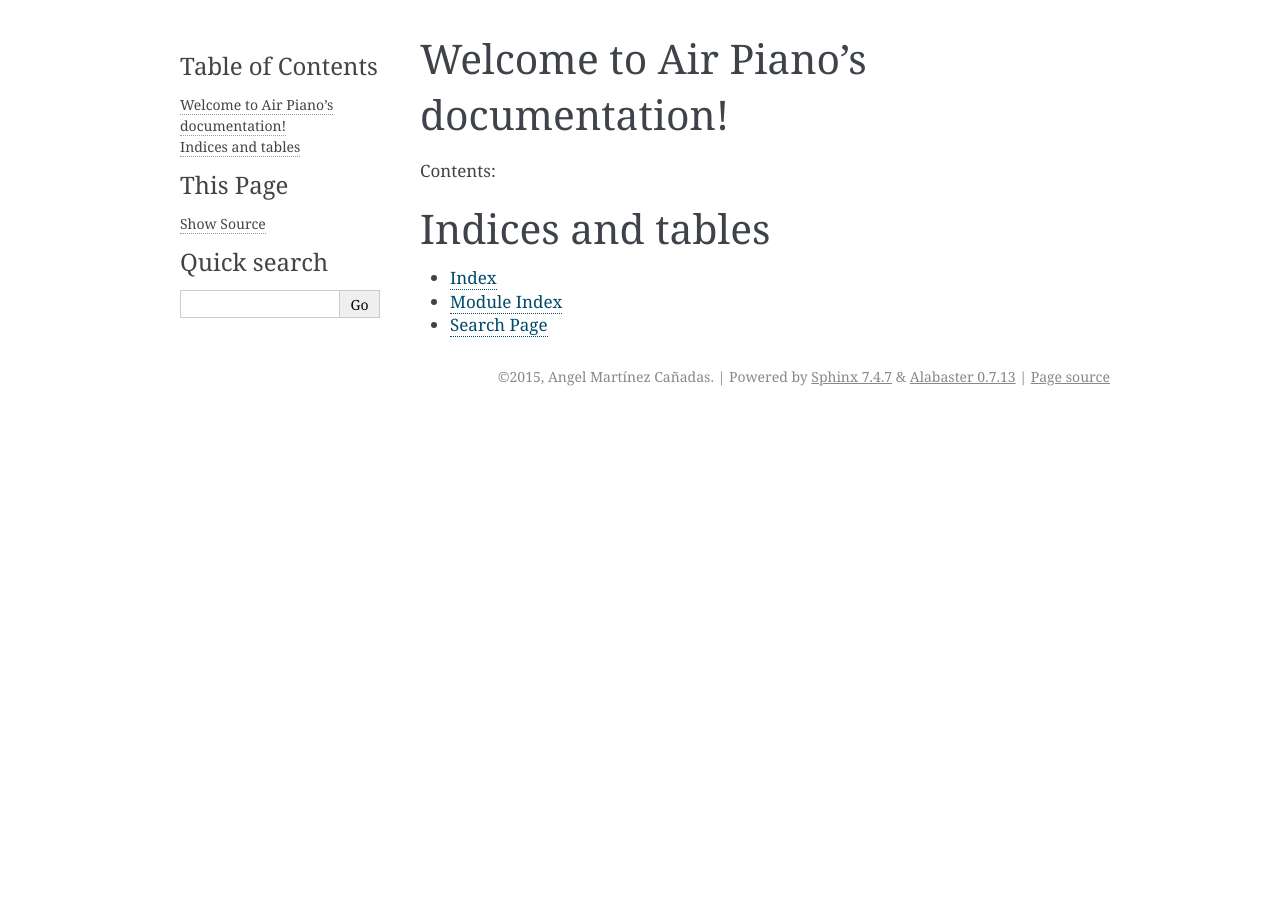
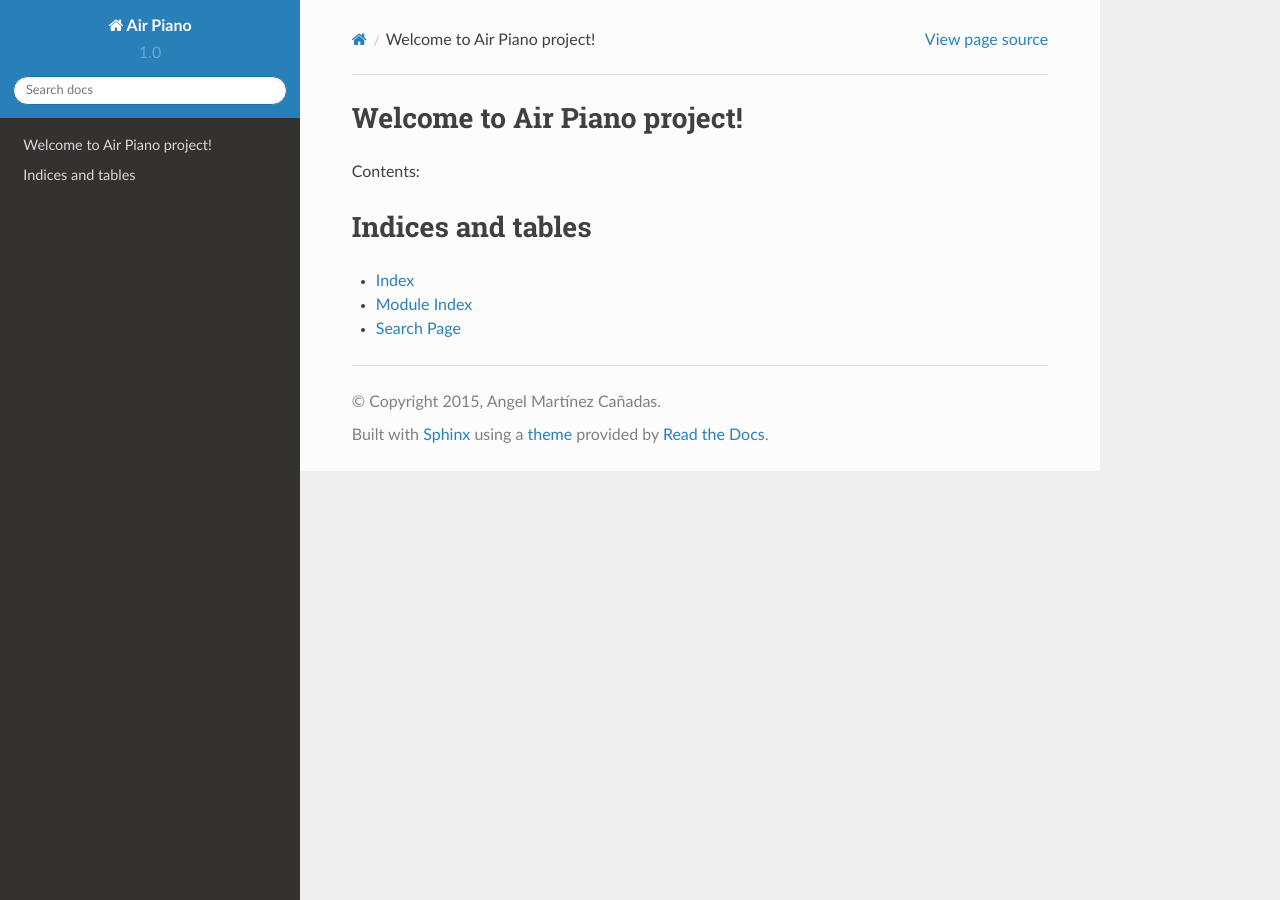
Before and after one commit to amcanadas/raspberry-pi-air-piano, a Sphinx documentation site: the page built from docs/index.rst, in a window 1280 px wide. Built offline with Sphinx 7.4.7 and the Read the Docs theme 2.0.0, drawn with Linux system fonts in a browser that asks for light colours.

Commit message:
theme changed to read_the_docs

```diff
--- a/docs/conf.py
+++ b/docs/conf.py
@@ -111,7 +111,7 @@ todo_include_todos = False
 
 # The theme to use for HTML and HTML Help pages.  See the documentation for
 # a list of builtin themes.
-html_theme = 'alabaster'
+html_theme = 'sphinx_rtd_theme'
 
 # Theme options are theme-specific and customize the look and feel of a theme
 # further.  For a list of options available for each theme, see the
--- a/docs/index.rst
+++ b/docs/index.rst
@@ -3,7 +3,7 @@
    You can adapt this file completely to your liking, but it should at least
    contain the root `toctree` directive.
 
-Welcome to Air Piano's documentation!
+Welcome to Air Piano project!
 =====================================
 
 Contents:
```
